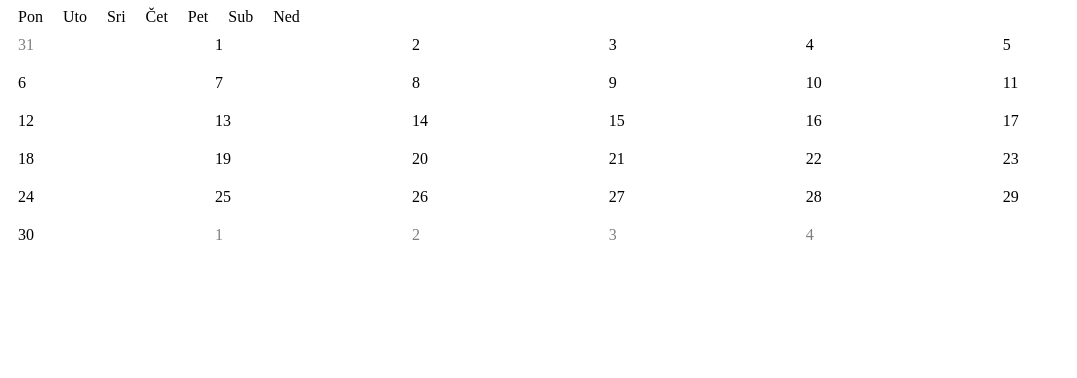
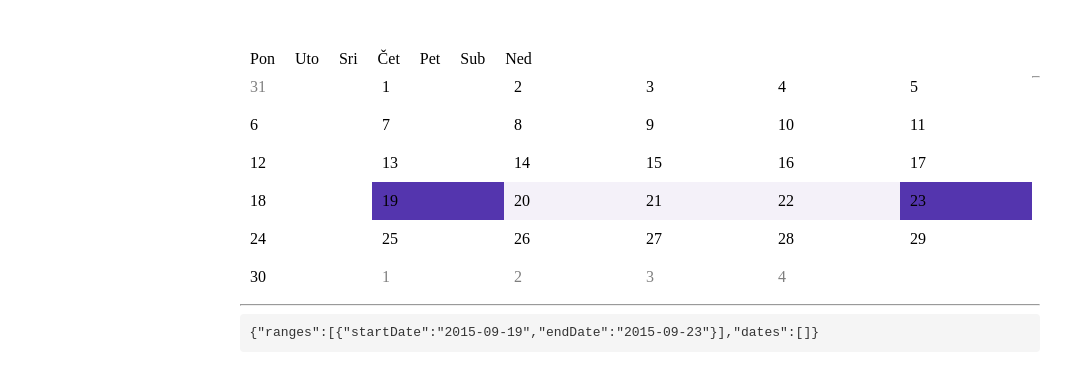
Before and after one commit to harunsmrkovic/superbCalendar, a website: page app/index.html in a window 1280 px wide. Shown: the whole page, without its empty margins (0-1077 px from the left). Drawn offline with nearby package versions, Linux system fonts and the light colour scheme; files that its build step writes are made by us from their sources.

Commit message:
debugging ctrl, styles and html for build

```diff
--- a/app/index.html
+++ b/app/index.html
@@ -19,7 +19,12 @@
       <p class="browsehappy">You are using an <strong>outdated</strong> browser. Please <a href="http://browsehappy.com/">upgrade your browser</a> to improve your experience.</p>
     <![endif]-->
 
-    <superb-calendar ranges="bookingCalendar.ranges"></superb-calendar>
+    <div id="debug-wrap" ng-controller="debugCtrl">
+      <superb-calendar selected-ranges="bookingCalendar.ranges"></superb-calendar>
+      <br class="clb">
+      <hr>
+      <pre>{{bookingCalendar}}</pre>
+    </div>
 
     <!-- build:js(.) scripts/vendor.js -->
     <!-- bower:js -->
@@ -30,6 +35,7 @@
         <!-- build:js({.tmp,app}) scripts/superbcalendar.js -->
         <script src="scripts/app.js"></script>
         <script src="scripts/controllers/superbcalendar.js"></script>
+        <script src="scripts/controllers/debugctrl.js"></script>
         <script src="scripts/directives/superbcalendar.js"></script>
         <script src="scripts/templates.js"></script>
         <script src="scripts/filters/unixtimestamp.js"></script>
--- /dev/null
+++ b/app/scripts/controllers/debugctrl.js
@@ -0,0 +1,16 @@
+'use strict';
+
+/**
+ * @ngdoc function
+ * @name superbCalendarApp.controller:SuperbcalendarCtrl
+ * @description
+ * # SuperbcalendarCtrl
+ * Controller of the superbCalendarApp
+ */
+angular.module('superbCalendar')
+  .controller('debugCtrl', function($scope, $log){
+    $scope.bookingCalendar = {
+      ranges: [{startDate:'2015-09-19', endDate:'2015-09-23'}],
+      dates: []
+    };
+  });
--- a/app/styles/main.scss
+++ b/app/styles/main.scss
@@ -5,9 +5,12 @@ $superlightgray:  #EFEFEF;
 $lightgray:       #D4D4D4;
 $gray:            #C4C4C4;
 
+.clb { clear: both; }
 
 .superb-calendar {
   position: relative;
+  display: block;
+  width: 100%;
   .days-wrap {
     .day {
       float: left;
@@ -34,3 +37,20 @@ $gray:            #C4C4C4;
     }
   }
 }
+
+#debug-wrap {
+  width: 800px;
+  margin: 50px auto;
+  pre {
+    display: block;
+    padding: 9.5px;
+    margin: 0 0 10px;
+    font-size: 13px;
+    line-height: 1.428571429;
+    word-break: break-all;
+    word-wrap: break-word;
+    color: #333333;
+    background-color: #f5f5f5;
+    border-radius: 4px;
+  }
+}
```
